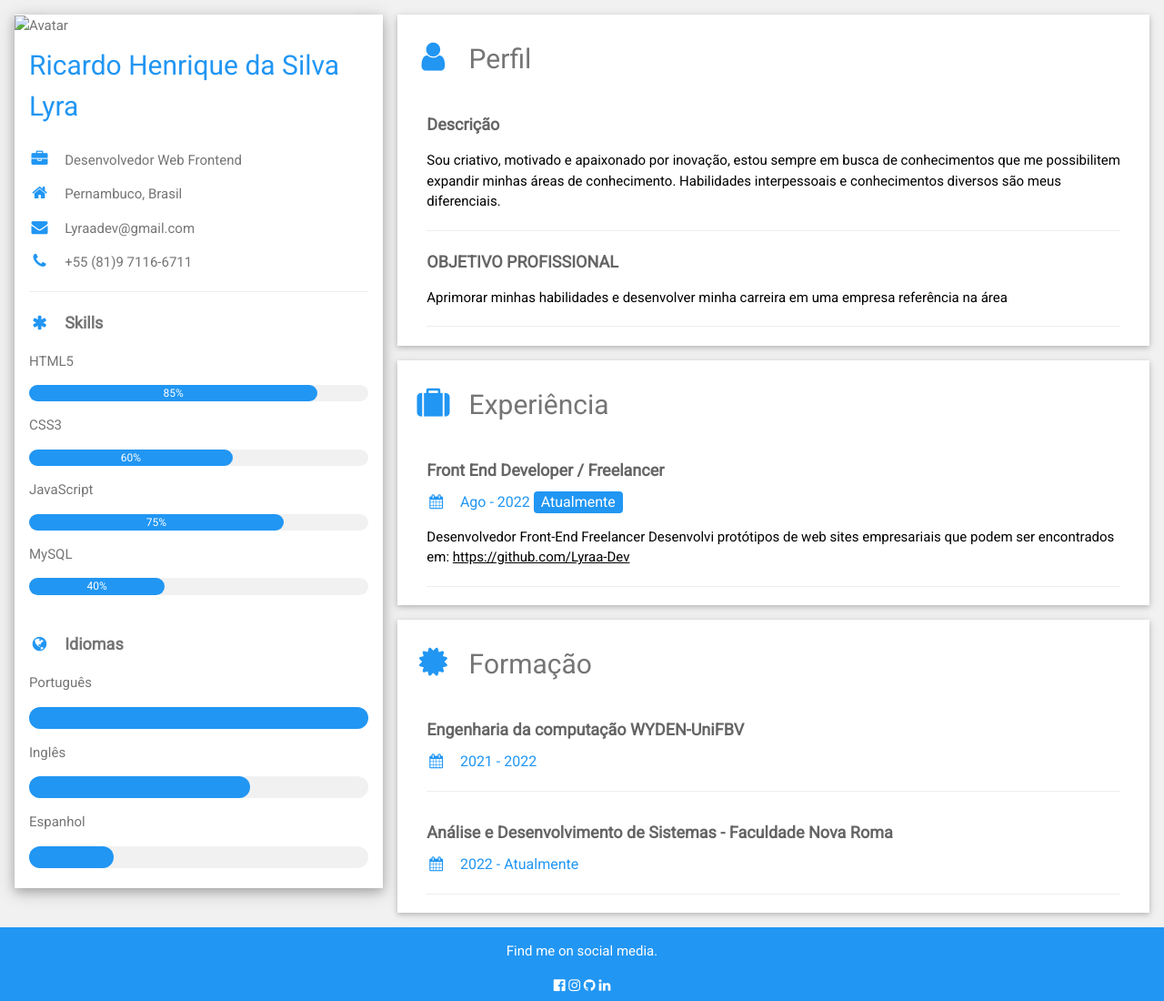
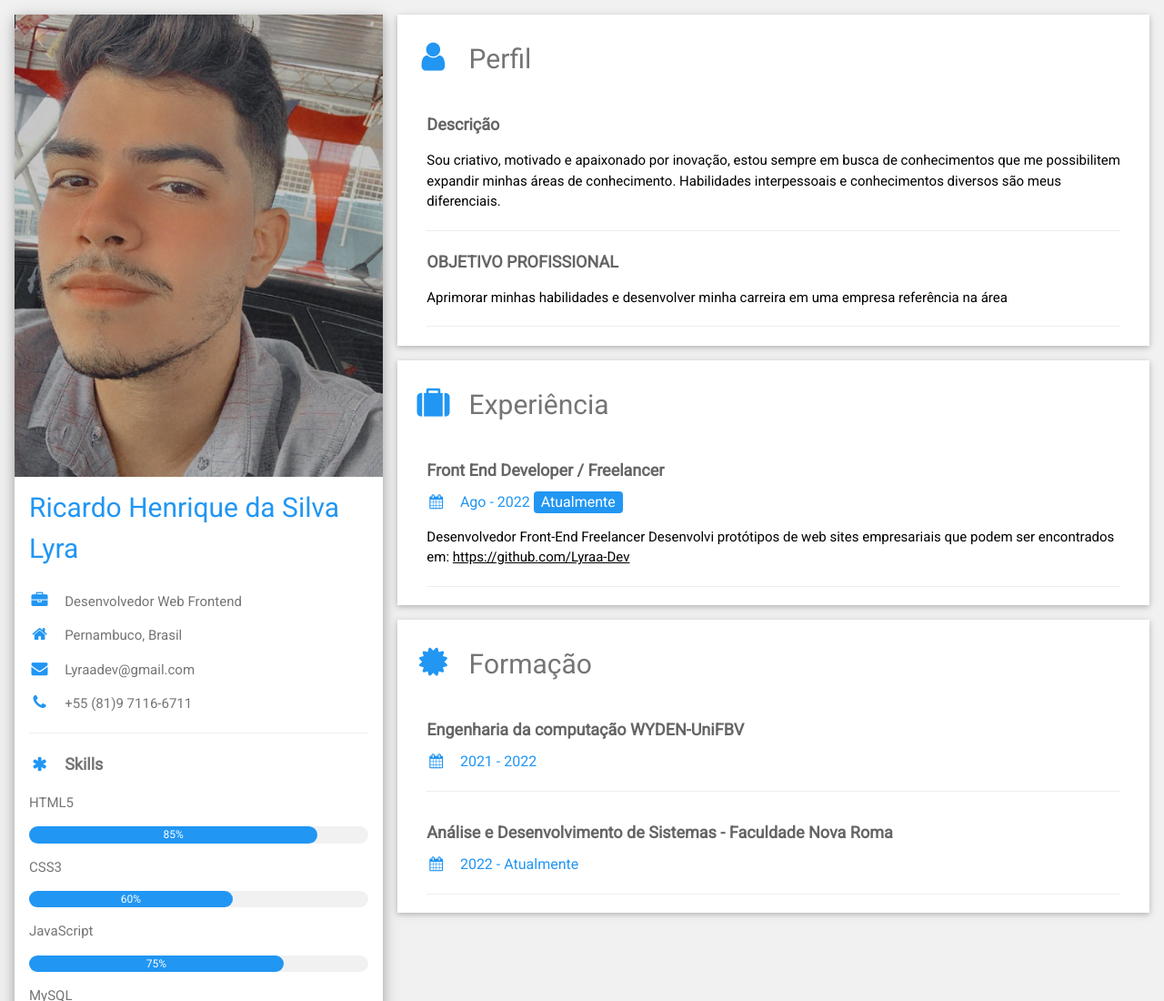
Before and after one commit to Lyraa-Dev/curriculo-html, a plain HTML site: page index.html in a window 1280 px wide. Shown: the top 1100 px of the page at 91% size. Drawn offline with nearby package versions, Linux system fonts and the light colour scheme; the site is published under a folder, as on GitHub Pages, so addresses that start at the root find nothing.

Commit message:
Update index.html

```diff
--- a/index.html
+++ b/index.html
@@ -21,7 +21,7 @@
 
       <div class="w3-white w3-text-grey w3-card-4">
         <div class="w3-display-container">
-          <img src="/src/imagens/avatar.png" style="width:100%" alt="Avatar">
+          <img src="./src/imagens/avatar.png" style="width:100%" alt="Avatar">
           <div class="w3-display-center w3-container w3-text-blue">
             <h2>Ricardo Henrique da Silva Lyra</h2>
           </div>
```
